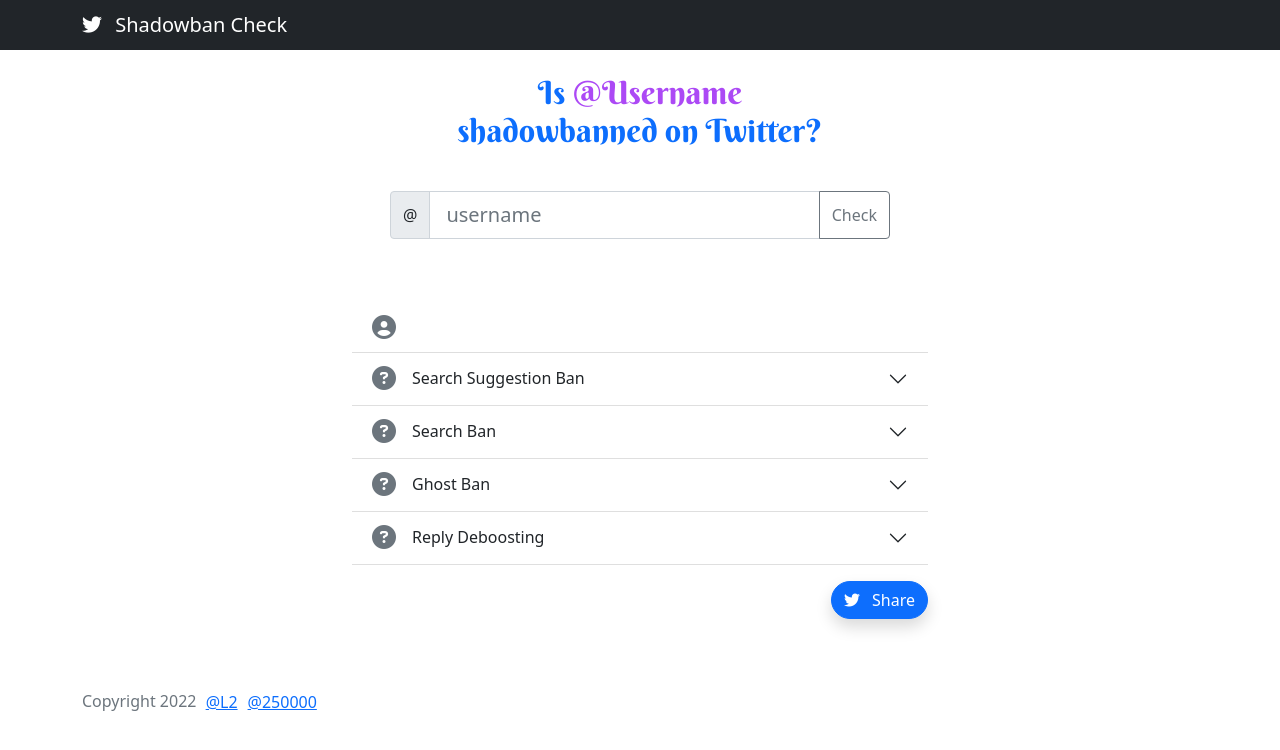
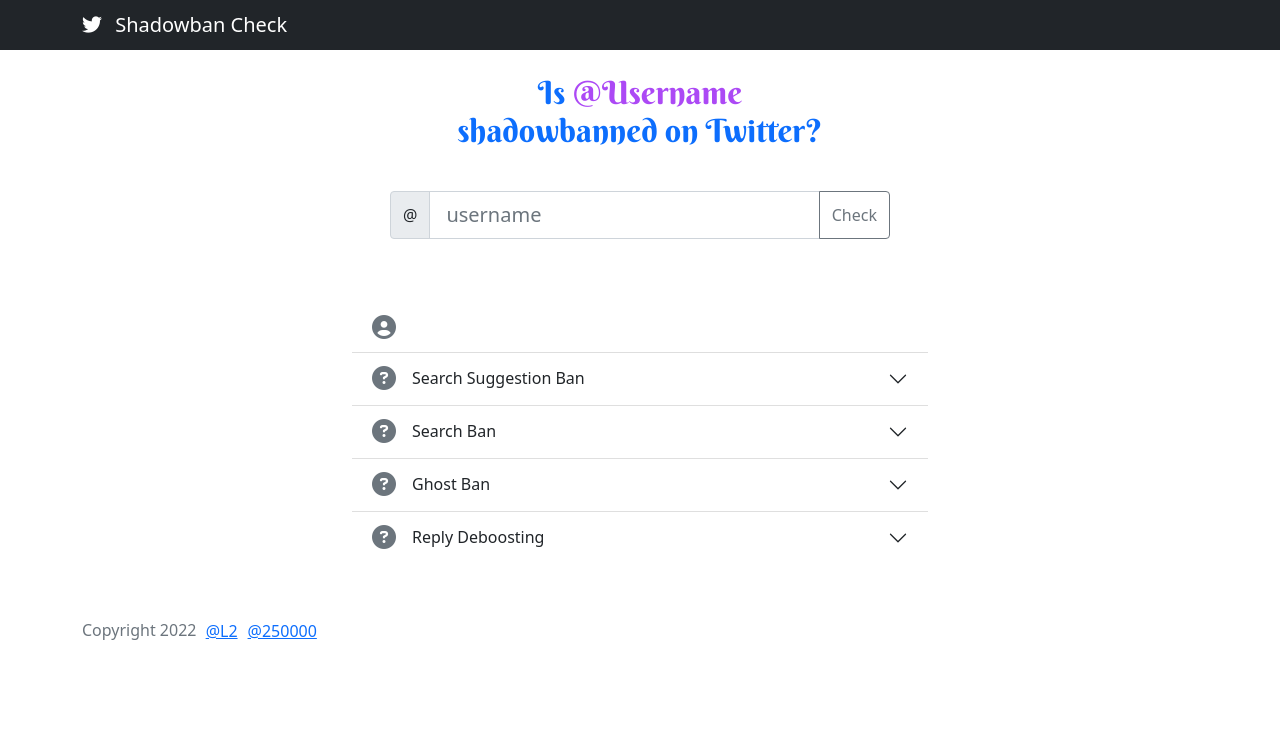
Before and after one commit to kenji176/Shadowban, a plain HTML site: page index.html in a window 1280 px wide. Drawn offline with nearby package versions, Linux system fonts and the light colour scheme.

Commit message:
Update index.html

```diff
--- a/index.html
+++ b/index.html
@@ -128,12 +128,6 @@
                                 </div>
                             </div>
                         </div>
-                        <div class="text-end my-3">
-                            <a href="" class="btn btn-primary rounded-pill shadow ">
-                                <i class="fa-brands fa-twitter me-2"></i>
-                                Share
-                            </a>
-                        </div>
                     </div>
                 </div>
             </div>
```
